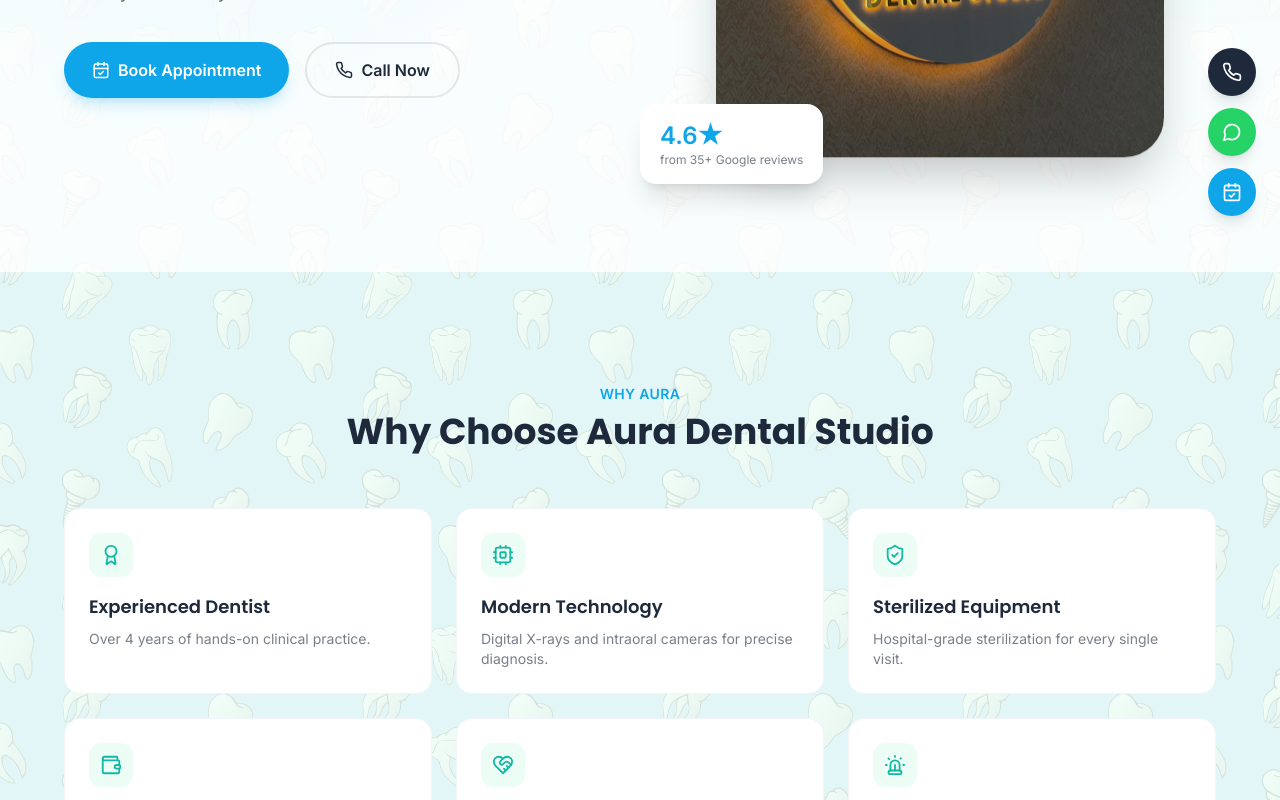
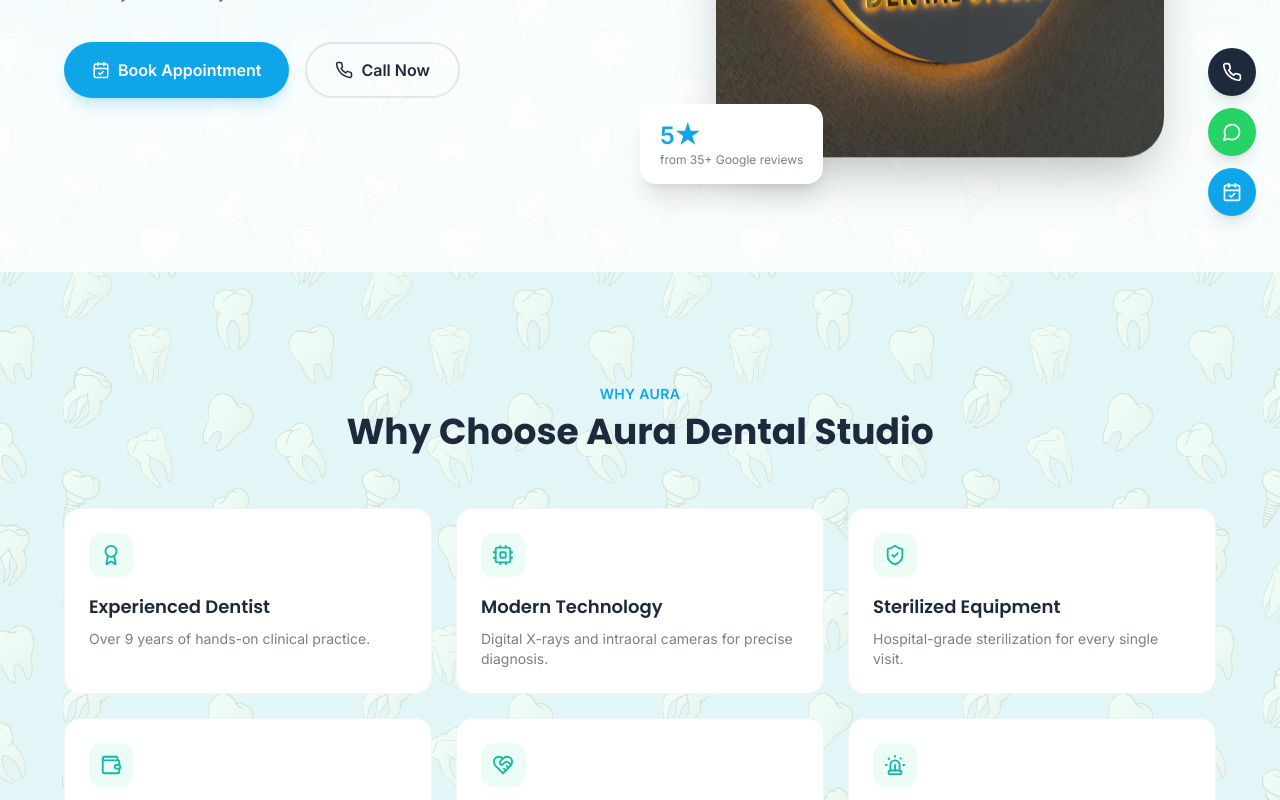
Before and after one commit to Veduking/Aura-Dental-Clinic, a Next.js app: page / in a window 1280 px wide. Shown: the part 560-1360 px from the top of the page. Built offline with nearby package versions, Linux system fonts and the light colour scheme.

Commit message:
Update Google rating and dentist experience in constants; fix logo image path in Navbar

```diff
--- a/components/Hero.tsx
+++ b/components/Hero.tsx
@@ -65,7 +65,7 @@
             />
           </div>
           <div className="absolute -bottom-6 -left-6 bg-white rounded-2xl shadow-xl px-5 py-4 hidden sm:block">
-            <p className="text-2xl font-bold text-primary">4.6★</p>
+            <p className="text-2xl font-bold text-primary">5★</p>
             <p className="text-xs text-ink/60">from 35+ Google reviews</p>
           </div>
         </motion.div>
--- a/components/Navbar.tsx
+++ b/components/Navbar.tsx
@@ -40,7 +40,7 @@
         <a href="#home" aria-label={SITE.name} className="flex items-center gap-2 sm:gap-3 font-heading text-ink">
           <span className="relative h-12 w-12 sm:h-16 sm:w-16 shrink-0 overflow-hidden" aria-hidden="true">
             <Image
-              src={`${process.env.NEXT_PUBLIC_BASE_PATH || ""}/images/aura-brand-logo-transparent.png`}
+              src={`/images/aura-brand-logo-transparent.png`}
               alt=""
               fill
               priority
--- a/lib/constants.ts
+++ b/lib/constants.ts
@@ -89,7 +89,7 @@
 ];
 
 export const WHY_US = [
-  { icon: "award", title: "Experienced Dentist", desc: "Over 4 years of hands-on clinical practice." },
+  { icon: "award", title: "Experienced Dentist", desc: "Over 9 years of hands-on clinical practice." },
   { icon: "cpu", title: "Modern Technology", desc: "Digital X-rays and intraoral cameras for precise diagnosis." },
   { icon: "shield", title: "Sterilized Equipment", desc: "Hospital-grade sterilization for every single visit." },
   { icon: "wallet", title: "Affordable Treatment", desc: "Transparent pricing with flexible payment options." },
@@ -123,7 +123,7 @@
 ];
 
 export const STATS = [
-  { label: "Years of Experience", value: 4 },
+  { label: "Years of Experience", value: 9 },
   { label: "Happy Patients", value: 50 },
-  { label: "Google Rating", value: 4.6 },
+  { label: "Google Rating", value: 5.0 },
 ];
```
